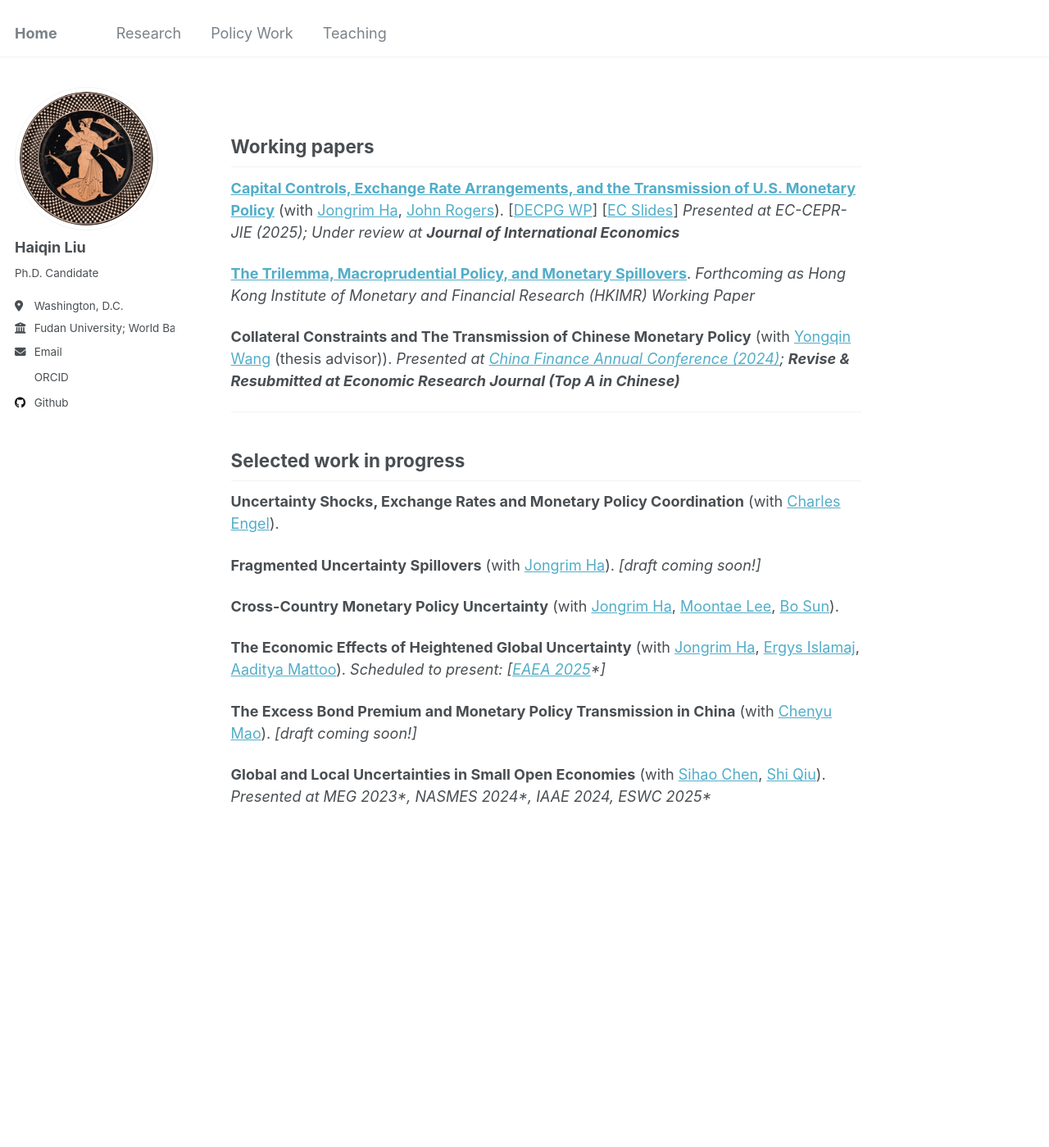
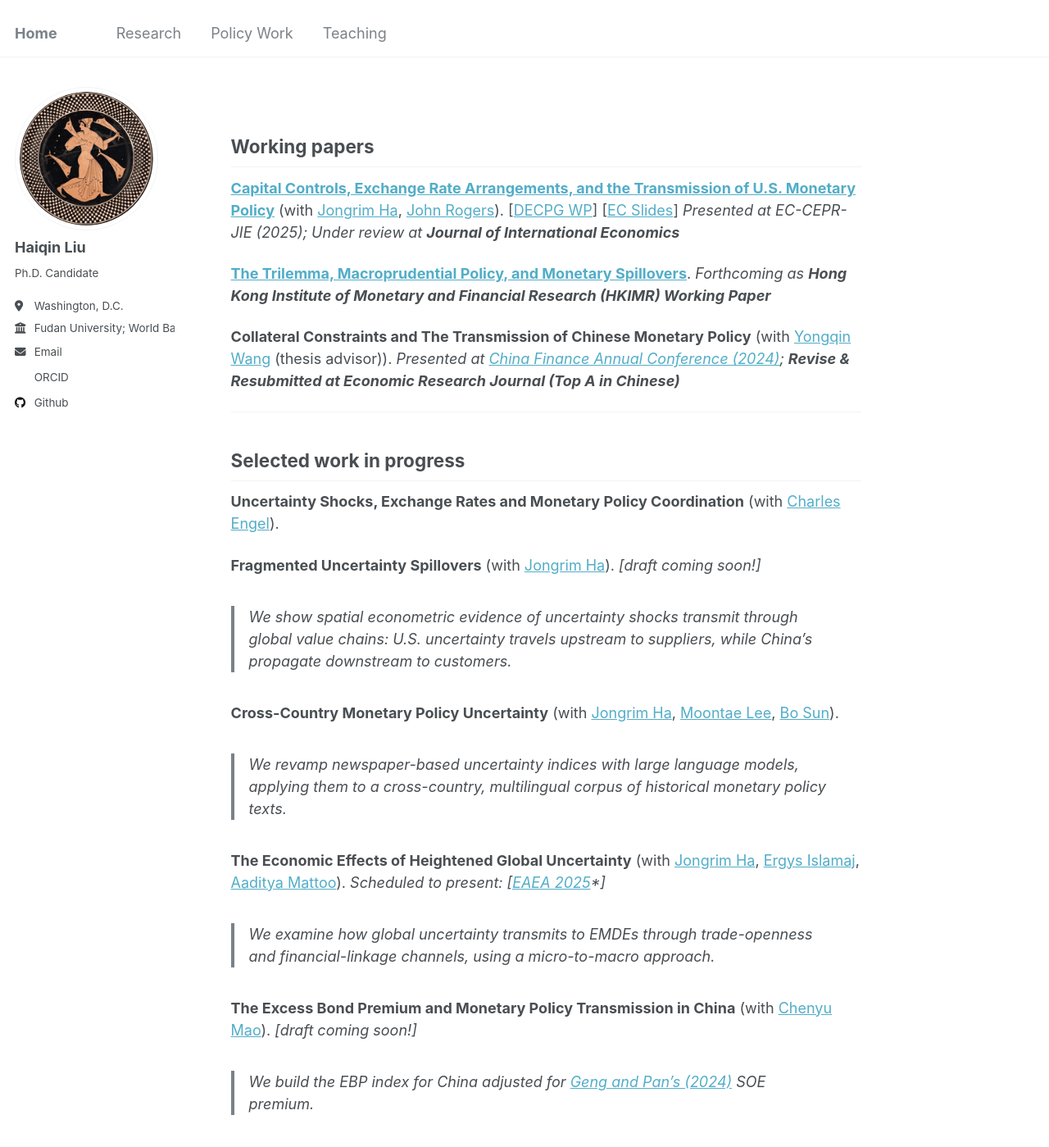
Before and after one commit to liuhaiqinFDU/liuhaiqinFDU.github.io, a Jekyll site: the page built from research.md, in a window 1280 px wide and 1400 px high. Shown: the whole window at 82% size. Built offline with Jekyll 4.4.1, drawn with Linux system fonts in a browser that asks for light colours; some web fonts are replaced.

Commit message:
Update research.md

```diff
--- a/research.md
+++ b/research.md
@@ -11,7 +11,7 @@ title: ""
 
 [**Capital Controls, Exchange Rate Arrangements, and the Transmission of U.S. Monetary Policy**](https://papers.ssrn.com/sol3/papers.cfm?abstract_id=5599312) (with [Jongrim Ha](https://www.jongrimha.com/), [John Rogers](https://www.johnrogerseconomist.net/)). [[DECPG WP](https://documents.worldbank.org/en/publication/documents-reports/documentdetail/099737510042356177/idu0d0f72eff0c5f40430109e25085e3858b298c)] [[EC Slides](https://b1scrape.westeurope.cloudapp.azure.com/conf/2025/slides/I_JongrimHa.pdf)] *Presented at EC-CEPR-JIE (2025); Under review at **Journal of International Economics***
 
-[**The Trilemma, Macroprudential Policy, and Monetary Spillovers**](https://papers.ssrn.com/sol3/papers.cfm?abstract_id=5538878). *Forthcoming as Hong Kong Institute of Monetary and Financial Research (HKIMR) Working Paper*
+[**The Trilemma, Macroprudential Policy, and Monetary Spillovers**](https://papers.ssrn.com/sol3/papers.cfm?abstract_id=5538878). *Forthcoming as **Hong Kong Institute of Monetary and Financial Research (HKIMR) Working Paper***
 
 **Collateral Constraints and The Transmission of Chinese Monetary Policy** (with [Yongqin Wang](https://fisf.fudan.edu.cn/en_show-112-156.html) (thesis advisor)). *Presented at [China Finance Annual Conference (2024)](http://www.jryj.org.cn/CN/news/news104.shtml); **Revise & Resubmitted at Economic Research Journal (Top A in Chinese)***
 
@@ -28,13 +28,21 @@ title: ""
 
 **Fragmented Uncertainty Spillovers** (with [Jongrim Ha](https://www.jongrimha.com/)). *[draft coming soon!]*
 
+> We show spatial econometric evidence of uncertainty shocks transmit through global value chains: U.S. uncertainty travels upstream to suppliers, while China’s propagate downstream to customers.
+
 **Cross-Country Monetary Policy Uncertainty** (with [Jongrim Ha](https://www.jongrimha.com/), [Moontae Lee](https://business.uic.edu/profiles/lee-moontae/), [Bo Sun](https://sites.google.com/site/bosun09/home)).
+
+> We revamp newspaper-based uncertainty indices with large language models, applying them to a cross-country, multilingual corpus of historical monetary policy texts.
 
 **The Economic Effects of Heightened Global Uncertainty** (with [Jongrim Ha](https://www.jongrimha.com/), [Ergys Islamaj](https://www.worldbank.org/en/about/people/e/ergys-islamaj), [Aaditya Mattoo](https://www.worldbank.org/en/about/people/a/aaditya-mattoo)). *Scheduled to present: [[EAEA 2025](https://www.eaeaweb.com/)\*]*
 
+> We examine how global uncertainty transmits to EMDEs through trade-openness and financial-linkage channels, using a micro-to-macro approach.
+
 **The Excess Bond Premium and Monetary Policy Transmission in China** (with [Chenyu Mao](https://sites.google.com/view/chenyu-sophia-mao/home-page)). *[draft coming soon!]*
 
-**Global and Local Uncertainties in Small Open Economies** (with [Sihao Chen](https://chensihao.weebly.com/), [Shi Qiu](https://sites.google.com/view/shiqiu/research)). *Presented at MEG 2023\*, NASMES 2024\*, IAAE 2024, ESWC 2025\**
+> We build the EBP index for China adjusted for [Geng and Pan’s (2024)](https://onlinelibrary.wiley.com/doi/10.1111/jofi.13380) SOE premium.
+
+**Global and Local Uncertainties in Small Open Economies** (with [Sihao Chen](https://chensihao.weebly.com/), [Shi Qiu](https://sites.google.com/view/shiqiu/research)). [[Slides](https://www.dropbox.com/scl/fi/perp9i4hmndi3hq3iyos5/global_and_local_uncertainty_slides.pdf?rlkey=3qscgfvgcz6v5idd9rv3r1553&e=1&dl=0)] *Presented at MEG 2023\*, NASMES 2024\*, IAAE 2024, ESWC 2025\**
 
 <!-- **Structural Monetary Policy, Quantitative Easing, and Collateral Constraints: A Tale of Two Central Banks** (*draft upon request*) -->
 
```
